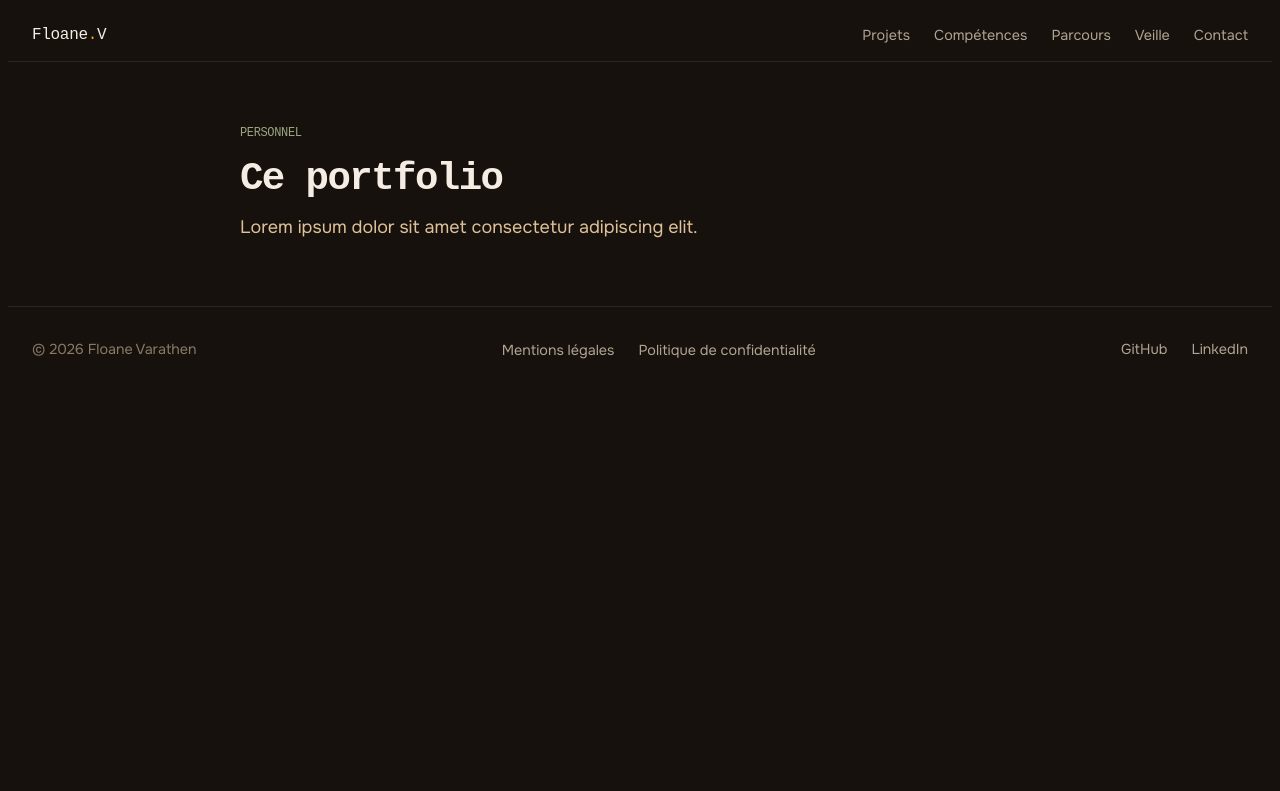
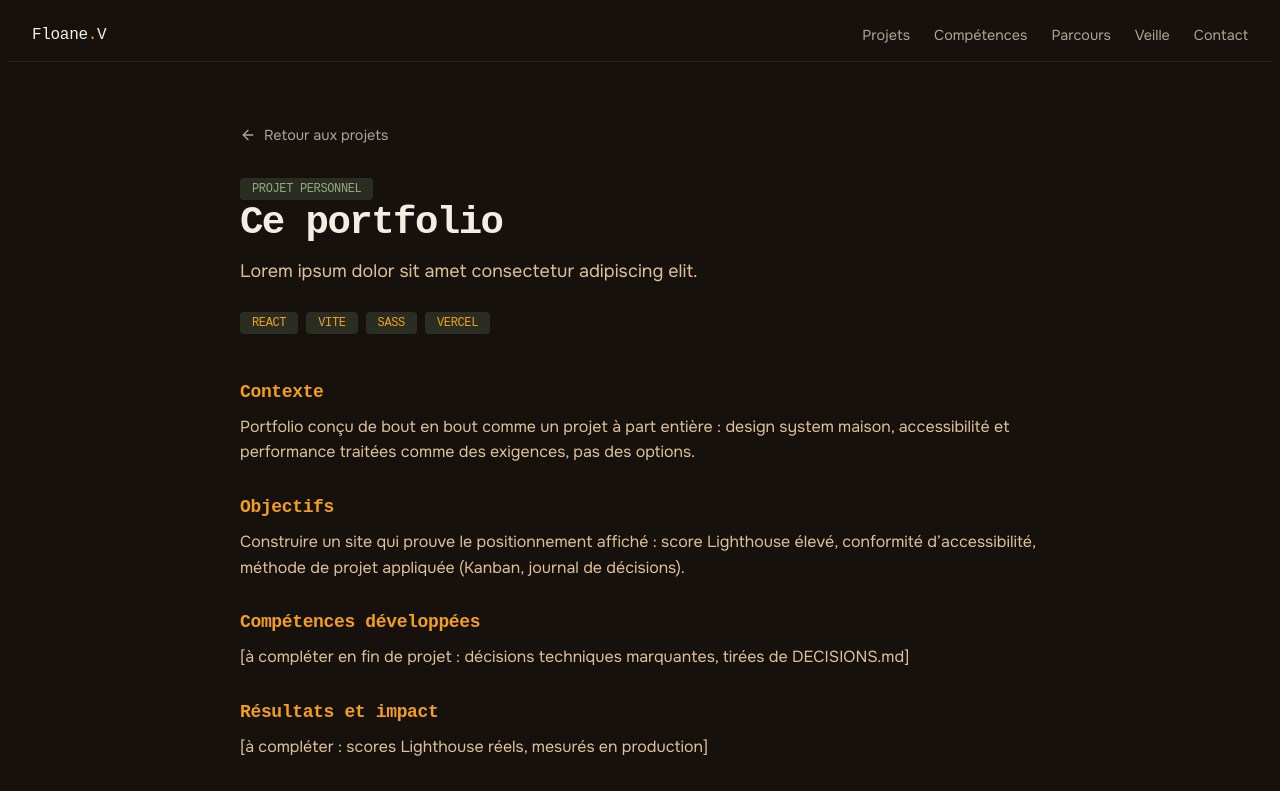
Before and after one commit to Floane/Portfolio, a React app: page /projets/ce-portfolio in a window 1280 px wide. Shown: the top 791 px of the page. Built offline with nearby package versions, Linux system fonts and the light colour scheme; the HTML template or start-up script is replaced by a standard one; a web font is replaced by a local one.

Commit message:
feat: Finition des pages projets avec contenus, métriques et liens

```diff
--- a/src/data/projects.js
+++ b/src/data/projects.js
@@ -170,8 +170,7 @@ export const projects = [
       { name: 'PHP', category: 'langage' },
       { name: 'WordPress', category: 'CMS' },
     ],
-    // ATTENTION : carte conditionnée à l'accord écrit de Digital Innovest.
-    // Structure : contexte commun, puis 2 blocs courts distincts (IZI / KO Films).
+
     context:
       'En alternance chez Digital Innovest, intégration de la refonte visuelle de deux sites clients finaux, avec prise en charge du responsive et de l’accessibilité.',
     objectives:
--- a/src/pages/Project/Project.jsx
+++ b/src/pages/Project/Project.jsx
@@ -1,8 +1,10 @@
-import { useParams, Navigate } from 'react-router-dom';
-import { projects } from '../../data/projects';
+import { useParams, Navigate, Link } from 'react-router-dom';
+import { ArrowLeft, ArrowRight } from 'lucide-react';
+import Badge from '../../components/Badge/Badge';
+import { projects, PROJECT_TYPES } from '../../data/projects';
 import styles from './Project.module.scss';
 
-    function Project() {
+function Project() {
     const { slug } = useParams();
     const project = projects.find((p) => p.slug === slug);
 
@@ -10,11 +12,94 @@ import styles from './Project.module.scss';
         return <Navigate to="/#projets" replace />;
     }
 
+    const { type, title, tagline, context, objectives, skills, stack, results, improvements, metrics, links, } = project;
+
     return (
         <article className={styles.project}>
-            <p className={styles.type}>{project.type}</p>
-            <h1 className={styles.title}>{project.title}</h1>
-            <p className={styles.tagline}>{project.tagline}</p>
+            <Link to="/#projets" className={styles.back}>
+                <ArrowLeft size={16} aria-hidden="true" />
+                Retour aux projets
+            </Link>
+
+            <header className={styles.header}>
+                <Badge variant="context">{PROJECT_TYPES[type]}</Badge>
+                <h1 className={styles.title}>{title}</h1>
+                <p className={styles.tagline}>{tagline}</p>
+
+                <ul className={styles.stack}>
+                    {stack.map((tech) => (
+                        <li key={tech.name}>
+                            <Badge variant="accent">{tech.name}</Badge>
+                        </li>
+                    ))}
+                </ul>
+            </header>
+
+            <div className={styles.content}>
+                <section className={styles.block}>
+                    <h2 className={styles.blockTitle}>Contexte</h2>
+                    <p className={styles.text}>{context}</p>
+                </section>
+
+                <section className={styles.block}>
+                    <h2 className={styles.blockTitle}>Objectifs</h2>
+                    <p className={styles.text}>{objectives}</p>
+                </section>
+
+                <section className={styles.block}>
+                    <h2 className={styles.blockTitle}>Compétences développées</h2>
+                    <p className={styles.text}>{skills}</p>
+                </section>
+
+                {metrics && metrics.length > 0 && (
+                    <section className={styles.blocks}>
+                        <h2 className={styles.blockTitle}>Résultats mesurés</h2>
+                        <ul className={styles.metrics}>
+                            {metrics.map((metric) => (
+                                <li key={metric.label} className={styles.metric}>
+                                <span className={styles.metricLabel}>{metric.label}</span>
+                                <span className={styles.metricValues}>
+                                    <span className={styles.before}>{metric.before}</span>
+                                    <ArrowRight size={16} className={styles.arrow} aria-hidden="true" />
+                                    <span className={styles.srOnly}>passé à</span>
+                                    <span className={styles.after}>{metric.after}</span>
+                                </span>
+                                </li>
+                            ))}
+                        </ul>
+                    </section>
+                )}
+
+                <section className={styles.block}>
+                    <h2 className={styles.blockTitle}>Résultats et impact</h2>
+                    <p className={styles.text}>{results}</p>
+                </section>
+
+                <section className={styles.block}>
+                    <h2 className={styles.blockTitle}>Perspectives d'amélioration</h2>
+                    <p className={styles.text}>{improvements}</p>
+                </section>
+
+                {(links.repo || links.demo) && (
+                    <section className={styles.block}>
+                        <h2 className={styles.blockTitle}>Liens</h2>
+                        <div className={styles.links}>
+                            {links.repo && (
+                                <a href={links.repo} className={styles.projectLink} target="_blank" rel="noreferrer">
+                                Code source
+                                    <span className={styles.srOnly}> (nouvel onglet)</span>
+                                </a>
+                            )}
+                            {links.demo && (
+                                <a href={links.demo} className={styles.projectLink} target="_blank" rel="noreferrer">
+                                Démo en ligne
+                                    <span className={styles.srOnly}> (nouvel onglet)</span>
+                                </a>
+                            )}
+                        </div>
+                    </section>
+                )}
+            </div>
         </article>
     );
 }
--- a/src/pages/Project/Project.module.scss
+++ b/src/pages/Project/Project.module.scss
@@ -4,6 +4,31 @@
   max-width: 800px;
   margin: 0 auto;
   padding: $space-16 $space-6;
+}
+
+.back {
+    display: inline-flex;
+    align-items: center;
+    gap: $space-2;
+    font-family: $font-body;
+    font-size: $text-sm;
+    color: $color-text-muted;
+    text-decoration: none;
+    margin-bottom: $space-8;
+    transition: color $duration-fast $ease;
+
+    &:hover {
+        color: $color-accent;
+    }
+
+    &:focus-visible {
+        outline: 2px solid $color-focus;
+        outline-offset: 4px;
+    }
+}
+
+.header {
+    margin-bottom: $space-12;
 }
 
 .type {
@@ -28,5 +53,127 @@
     font-size: $text-lg;
     color: $color-text-warm;
     line-height: $leading-base;
+    margin: 0 0 $space-6;
+}
+
+.stack {
+    display: flex;
+    flex-wrap: wrap;
+    gap: $space-2;
+    list-style: none;
+    padding: 0;
     margin: 0;
 }
+
+.block {
+    margin-bottom: $space-8;
+}
+
+.blockTitle {
+    font-family: $font-mono;
+    font-size: $text-lg;
+    color: $color-accent;
+    letter-spacing: -0.02em;
+    margin: 0 0 $space-3;
+}
+
+.text {
+    font-family: $font-body;
+    font-size: $text-base;
+    color: $color-text-warm;
+    line-height: $leading-base;
+    margin: 0;
+}
+
+.metrics {
+    display: flex;
+    flex-direction: column;
+    gap: $space-3;
+    list-style: none;
+    padding: 0;
+    margin: 0;
+}
+
+.metric {
+    display: flex;
+    justify-content: space-between;
+    align-items: center;
+    padding: $space-4;
+    background-color: $color-surface;
+    border: 1px solid $color-border;
+    border-radius: $radius-md;
+}
+
+.metricLabel {
+    font-family: $font-body;
+    font-size: $text-base;
+    color: $color-text-warm;
+}
+
+.metricValues {
+    display: flex;
+    align-items: center;
+    gap: $space-3;
+    font-family: $font-mono;
+    font-size: $text-lg;
+}
+
+.before {
+    color: $color-text-faint;
+}
+
+.arrow {
+    color: $color-accent;
+}
+
+.after {
+    color: $color-accent;
+    font-weight: $weight-medium;
+}
+
+.links {
+    display: flex;
+    flex-wrap: wrap;
+    gap: $space-3;
+}
+
+.projectLink {
+    font-family: $font-body;
+    font-size: $text-base;
+    color: $color-accent;
+    text-decoration: none;
+    padding: $space-2 $space-4;
+    border: 1px solid $color-accent;
+    border-radius: $radius-md;
+    transition: background-color $duration-fast $ease, color $duration-fast $ease;
+
+    &:hover {
+        background-color: $color-accent;
+        color: $color-on-accent;
+    }
+
+    &:focus-visible {
+        outline: 2px solid $color-focus;
+        outline-offset: 2px;
+    }
+}
+
+.srOnly {
+    position: absolute;
+    width: 1px;
+    height: 1px;
+    padding: 0;
+    margin: -1px;
+    overflow: hidden;
+    clip: rect(0, 0, 0, 0);
+    white-space: nowrap;
+    border: 0;
+}
+
+@include reduced-motion {
+    .projectLink { transition: none; }
+}
+
+@include reduced-motion {
+    .back { transition: none; }
+}
```
